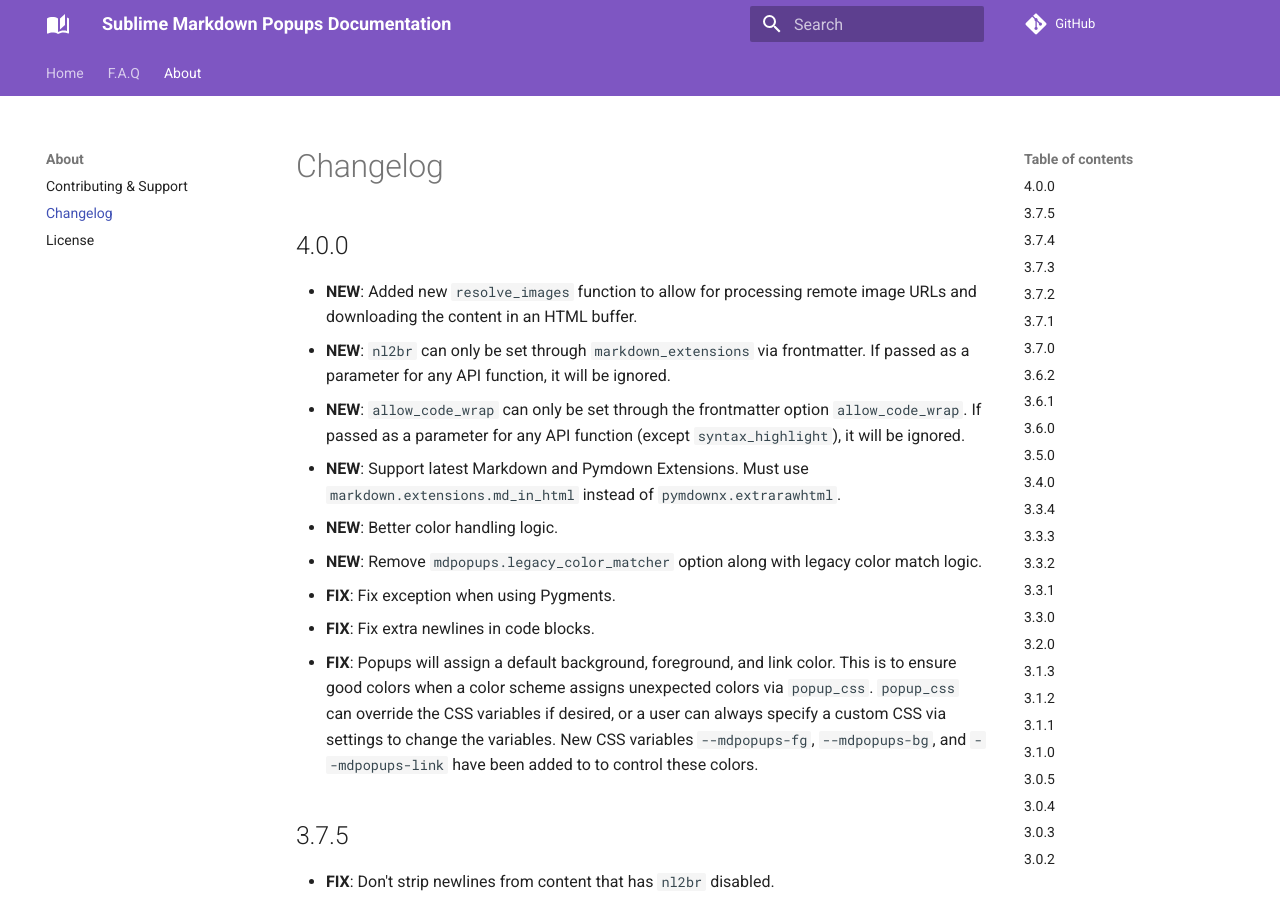
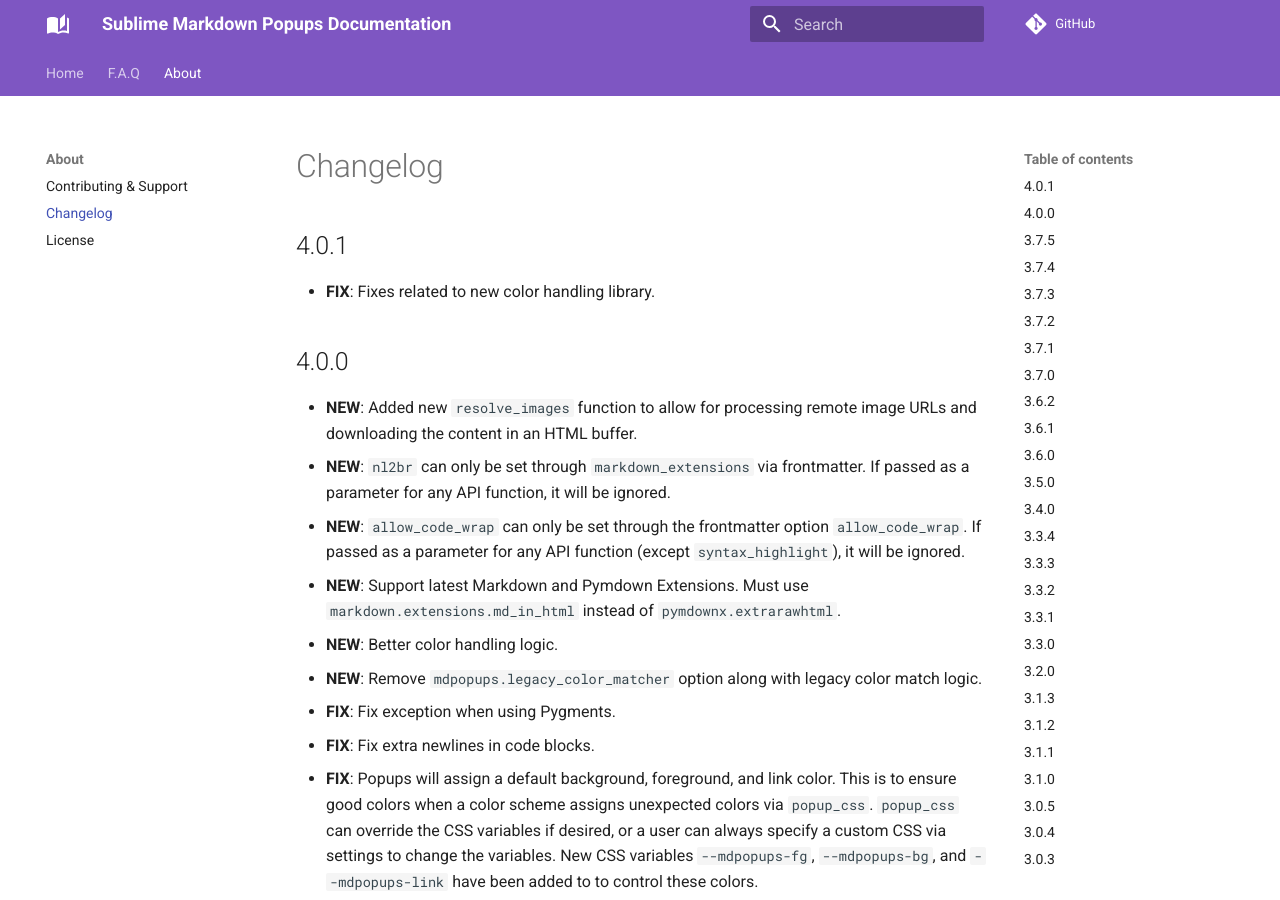
Before and after one commit to facelessuser/sublime-markdown-popups, an MkDocs documentation site: the page built from docs/src/markdown/about/changelog.md, in a window 1280 px wide and 900 px high. Built offline with MkDocs 1.6.1 and Material for MkDocs 9.7.7, drawn with Linux system fonts in a browser that asks for light colours; comment, search, counter and statistics services are not loaded.

Commit message:
Bump version

```diff
--- a/docs/src/markdown/about/changelog.md
+++ b/docs/src/markdown/about/changelog.md
@@ -1,4 +1,8 @@
 # Changelog
+
+## 4.0.1
+
+- **FIX**: Fixes related to new color handling library.
 
 ## 4.0.0
 
--- a/st3/mdpopups/version.py
+++ b/st3/mdpopups/version.py
@@ -1,6 +1,6 @@
 """Version."""
 
-_version_info = (4, 0, 0)
+_version_info = (4, 0, 1)
 __version__ = '.'.join([str(x) for x in _version_info])
 
 
```
